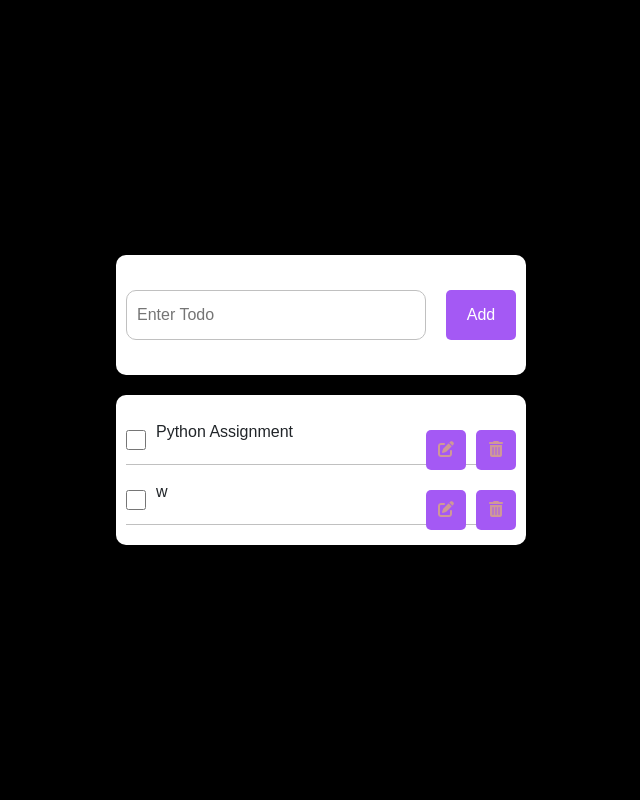
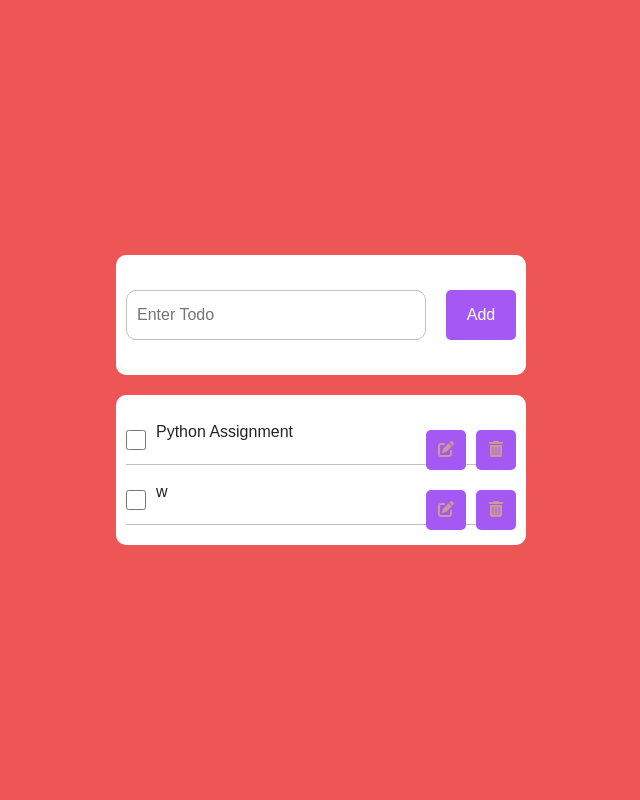
Before and after one commit to ChandraSai1702/ToDo_List, a Django app: page / in a window 1280 px wide. Shown: the whole page, without its empty margins (319-959 px from the left). Run offline with Django 4.2, Linux system fonts and the light colour scheme; data comes from the database, SQL or seed files in the repository.

```diff
--- a/TODO/static/css/style.css
+++ b/TODO/static/css/style.css
@@ -8,7 +8,7 @@
 
 body{
     /* background-color: #a459f4; */
-    background-color: #000000;
+    background-color: #ee5555;
     height: 100vh;
     width: 100%;
     display: flex;
```
